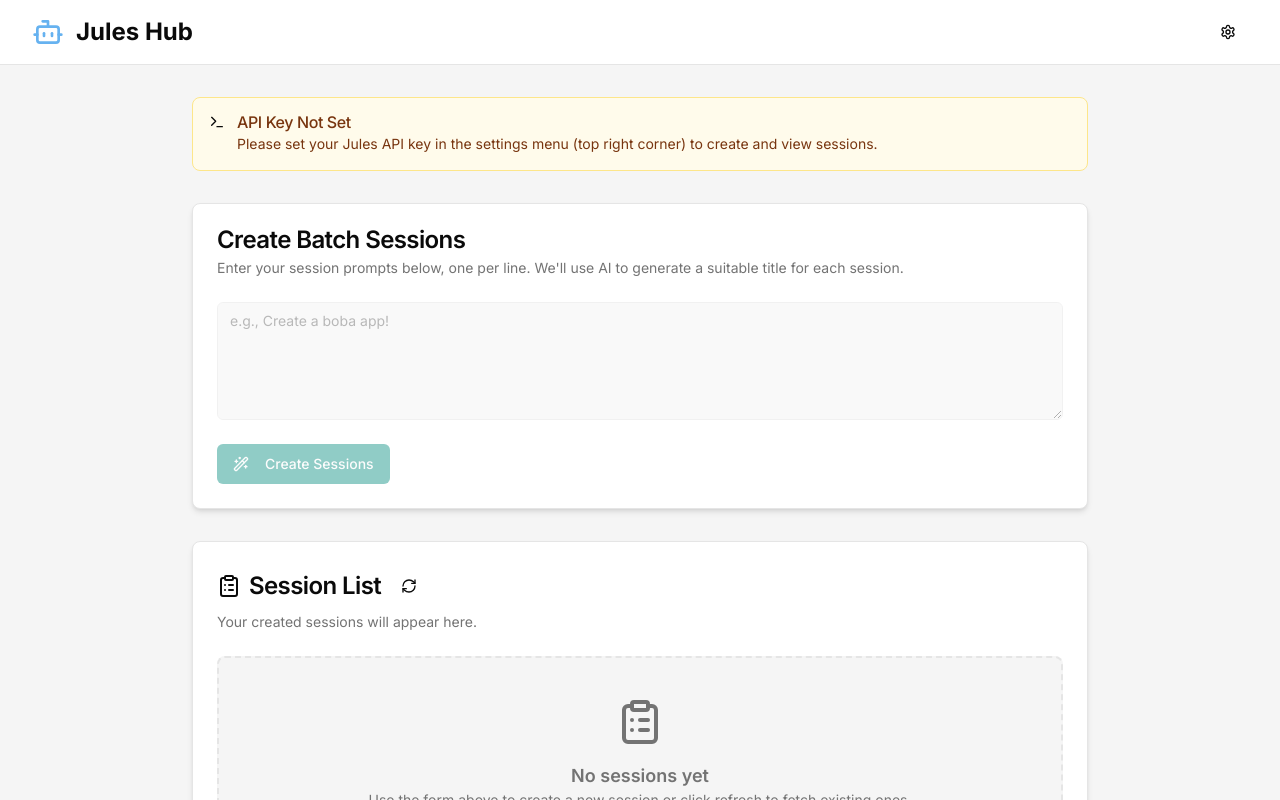
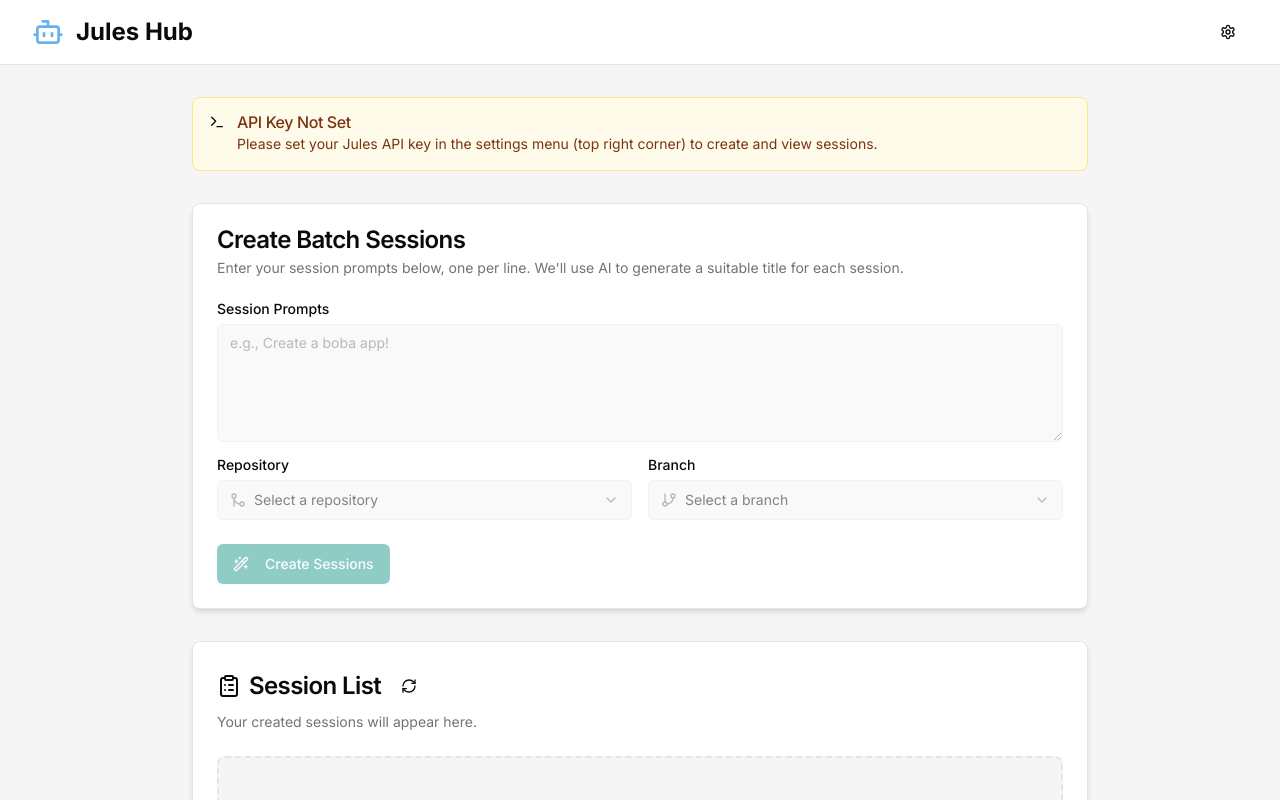
Before and after one commit to ql-owo-lp/jules-master, a Next.js app: page / in a window 1280 px wide. Shown: the top 800 px of the page. Built offline with nearby package versions, Linux system fonts and the light colour scheme; what @genkit-ai/google-genai, genkit would draw is missing.

Commit message:
Below "Last updated" , show "Next poll in: x seconds", where the seconds

```diff
--- a/src/app/page.tsx
+++ b/src/app/page.tsx
@@ -20,6 +20,8 @@
   const [lastUpdatedAt, setLastUpdatedAt] = useState<Date | null>(null);
   const [isFetching, startFetching] = useTransition();
   const { toast } = useToast();
+  const [countdown, setCountdown] = useState(pollInterval);
+
 
   const fetchSessions = () => {
     if (!apiKey) return;
@@ -29,12 +31,24 @@
       const validSessions = fetchedSessions.filter(s => s);
       setSessions(validSessions);
       setLastUpdatedAt(new Date());
+      setCountdown(pollInterval);
     });
   };
 
   useEffect(() => {
     setIsClient(true);
   }, []);
+
+  // Countdown timer
+  useEffect(() => {
+    if (!isClient || !apiKey || pollInterval <= 0) return;
+
+    const timer = setInterval(() => {
+      setCountdown((prev) => (prev > 0 ? prev - 1 : 0));
+    }, 1000);
+
+    return () => clearInterval(timer);
+  }, [isClient, apiKey, pollInterval]);
 
   // Fetch sessions on initial load and set up polling
   useEffect(() => {
@@ -107,12 +121,15 @@
           <JobCreationForm
             onJobsCreated={handleSessionsCreated}
             disabled={!apiKey}
+            apiKey={apiKey}
           />
           <SessionList
             sessions={sessions}
             lastUpdatedAt={lastUpdatedAt}
             onRefresh={handleRefresh}
             isRefreshing={isFetching}
+            countdown={countdown}
+            pollInterval={pollInterval}
           />
         </div>
       </main>
--- a/src/app/sessions/actions.ts
+++ b/src/app/sessions/actions.ts
@@ -1,9 +1,19 @@
 'use server';
 
-import type { Session } from '@/lib/types';
+import type { Session, Source, Branch } from '@/lib/types';
 
 type ListSessionsResponse = {
   sessions: Session[];
+  nextPageToken?: string;
+};
+
+type ListSourcesResponse = {
+  sources: Source[];
+  nextPageToken?: string;
+};
+
+type ListBranchesResponse = {
+  branches: Branch[];
   nextPageToken?: string;
 };
 
@@ -48,3 +58,50 @@
     return [];
   }
 }
+
+export async function listSources(apiKey: string): Promise<Source[]> {
+  if (!apiKey) {
+    return [];
+  }
+  try {
+    const response = await fetch('https://jules.googleapis.com/v1alpha/sources', {
+      headers: {
+        'X-Goog-Api-Key': apiKey,
+      },
+      cache: 'no-store',
+    });
+    if (!response.ok) {
+      console.error(`Failed to fetch sources: ${response.status} ${response.statusText}`);
+      return [];
+    }
+    const data: ListSourcesResponse = await response.json();
+    return data.sources || [];
+  } catch (error) {
+    console.error('Error fetching sources:', error);
+    return [];
+  }
+}
+
+
+export async function listBranches(apiKey: string, sourceName: string): Promise<Branch[]> {
+  if (!apiKey || !sourceName) {
+    return [];
+  }
+  try {
+    const response = await fetch(`https://jules.googleapis.com/v1alpha/${sourceName}:listBranches`, {
+      headers: {
+        'X-Goog-Api-Key': apiKey,
+      },
+      cache: 'no-store',
+    });
+    if (!response.ok) {
+      console.error(`Failed to fetch branches: ${response.status} ${response.statusText}`);
+      return [];
+    }
+    const data: ListBranchesResponse = await response.json();
+    return data.branches || [];
+  } catch (error) {
+    console.error('Error fetching branches:', error);
+    return [];
+  }
+}
--- /dev/null
+++ b/src/components/branch-selection.tsx
@@ -0,0 +1,97 @@
+'use client';
+
+import { useEffect, useState, useTransition } from 'react';
+import {
+  Select,
+  SelectContent,
+  SelectItem,
+  SelectTrigger,
+  SelectValue,
+} from '@/components/ui/select';
+import { Label } from '@/components/ui/label';
+import { Skeleton } from '@/components/ui/skeleton';
+import { listBranches } from '@/app/sessions/actions';
+import type { Source, Branch } from '@/lib/types';
+import { AlertCircle, GitBranch } from 'lucide-react';
+
+type BranchSelectionProps = {
+  apiKey: string;
+  source: Source | null;
+  disabled?: boolean;
+};
+
+export function BranchSelection({ apiKey, source, disabled }: BranchSelectionProps) {
+  const [branches, setBranches] = useState<Branch[]>([]);
+  const [isFetching, startFetching] = useTransition();
+  const [error, setError] = useState<string | null>(null);
+  const [selectedBranch, setSelectedBranch] = useState<string | undefined>();
+
+  useEffect(() => {
+    if (apiKey && source) {
+      startFetching(async () => {
+        try {
+          setError(null);
+          const fetchedBranches = await listBranches(apiKey, source.name);
+          setBranches(fetchedBranches);
+          const defaultBranch = fetchedBranches.find(b => b.isDefault) || fetchedBranches[0];
+          if (defaultBranch) {
+            setSelectedBranch(defaultBranch.name);
+          }
+        } catch (e) {
+          setError('Failed to load branches.');
+          console.error(e);
+        }
+      });
+    } else {
+      setBranches([]);
+      setSelectedBranch(undefined);
+    }
+  }, [apiKey, source]);
+
+  if (isFetching) {
+    return (
+      <div className="space-y-2">
+        <Label htmlFor="branch-skeleton">Branch</Label>
+        <Skeleton id="branch-skeleton" className="h-10 w-full" />
+      </div>
+    );
+  }
+
+  if (error) {
+    return (
+        <div className="space-y-2">
+            <Label htmlFor="branch-error">Branch</Label>
+            <div id="branch-error" className="flex items-center gap-2 text-sm text-destructive border border-destructive/50 rounded-md p-2 bg-destructive/10">
+                <AlertCircle className="h-4 w-4" />
+                <span>{error}</span>
+            </div>
+        </div>
+    )
+  }
+
+  return (
+    <div className="grid w-full items-center gap-2">
+      <Label htmlFor="branch">Branch</Label>
+      <Select
+        onValueChange={setSelectedBranch}
+        value={selectedBranch}
+        disabled={disabled || !source || branches.length === 0}
+        name="branch"
+      >
+        <SelectTrigger id="branch">
+            <div className="flex items-center gap-2">
+                <GitBranch className="h-4 w-4 text-muted-foreground" />
+                <SelectValue placeholder="Select a branch" />
+            </div>
+        </SelectTrigger>
+        <SelectContent>
+          {branches.map((branch) => (
+            <SelectItem key={branch.name} value={branch.name}>
+              {branch.name.replace('refs/heads/', '')}
+            </SelectItem>
+          ))}
+        </SelectContent>
+      </Select>
+    </div>
+  );
+}
--- a/src/components/job-creation-form.tsx
+++ b/src/components/job-creation-form.tsx
@@ -13,22 +13,27 @@
 import { Button } from "@/components/ui/button";
 import { Label } from "@/components/ui/label";
 import { createTitleForJob } from "@/app/actions";
-import type { Session } from "@/lib/types";
+import type { Session, Source } from "@/lib/types";
 import { useToast } from "@/hooks/use-toast";
 import { Wand2, Loader2 } from "lucide-react";
+import { SourceSelection } from "./source-selection";
+import { BranchSelection } from "./branch-selection";
 
 type JobCreationFormProps = {
   onJobsCreated: (sessions: Session[]) => void;
   disabled?: boolean;
+  apiKey: string;
 };
 
 export function JobCreationForm({
   onJobsCreated,
   disabled,
+  apiKey
 }: JobCreationFormProps) {
   const [prompts, setPrompts] = useState("");
   const [isPending, startTransition] = useTransition();
   const { toast } = useToast();
+  const [selectedSource, setSelectedSource] = useState<Source | null>(null);
 
   const handleSubmit = (e: React.FormEvent<HTMLFormElement>) => {
     e.preventDefault();
@@ -90,9 +95,9 @@
         </CardDescription>
       </CardHeader>
       <form onSubmit={handleSubmit}>
-        <CardContent>
+        <CardContent className="space-y-4">
           <div className="grid w-full gap-2">
-            <Label htmlFor="prompts" className="sr-only">Session Prompts</Label>
+            <Label htmlFor="prompts">Session Prompts</Label>
             <Textarea
               id="prompts"
               placeholder="e.g., Create a boba app!"
@@ -102,6 +107,10 @@
               disabled={isPending || disabled}
               aria-label="Session Prompts"
             />
+          </div>
+          <div className="grid grid-cols-1 md:grid-cols-2 gap-4">
+            <SourceSelection apiKey={apiKey} onSourceSelected={setSelectedSource} disabled={disabled || isPending} />
+            <BranchSelection apiKey={apiKey} source={selectedSource} disabled={disabled || isPending || !selectedSource}/>
           </div>
         </CardContent>
         <CardFooter>
--- a/src/components/session-list.tsx
+++ b/src/components/session-list.tsx
@@ -27,13 +27,15 @@
   lastUpdatedAt: Date | null;
   onRefresh: () => void;
   isRefreshing?: boolean;
+  countdown: number;
+  pollInterval: number;
 };
 
-export function SessionList({ sessions, lastUpdatedAt, onRefresh, isRefreshing }: SessionListProps) {
+export function SessionList({ sessions, lastUpdatedAt, onRefresh, isRefreshing, countdown, pollInterval }: SessionListProps) {
   return (
     <Card className="shadow-md">
       <CardHeader>
-        <div className="flex items-center justify-between">
+        <div className="flex items-start justify-between gap-4">
           <div className="flex items-center gap-2">
             <ClipboardList className="h-6 w-6" />
             <CardTitle>Session List</CardTitle>
@@ -42,9 +44,16 @@
             </Button>
           </div>
           {lastUpdatedAt && (
-            <div className="text-sm text-muted-foreground">
-              Last updated:{" "}
-              {format(lastUpdatedAt, "h:mm:ss a")}
+            <div className="text-sm text-muted-foreground text-right flex-shrink-0">
+              <div>
+                Last updated:{" "}
+                {format(lastUpdatedAt, "h:mm:ss a")}
+              </div>
+              {pollInterval > 0 && (
+                 <div>
+                   Next poll in: {countdown}s
+                 </div>
+              )}
             </div>
           )}
         </div>
--- /dev/null
+++ b/src/components/source-selection.tsx
@@ -0,0 +1,103 @@
+'use client';
+
+import { useEffect, useState, useTransition } from 'react';
+import {
+  Select,
+  SelectContent,
+  SelectItem,
+  SelectTrigger,
+  SelectValue,
+} from '@/components/ui/select';
+import { Label } from '@/components/ui/label';
+import { Skeleton } from '@/components/ui/skeleton';
+import { listSources } from '@/app/sessions/actions';
+import type { Source } from '@/lib/types';
+import { AlertCircle, GitMerge } from 'lucide-react';
+
+type SourceSelectionProps = {
+  apiKey: string;
+  onSourceSelected: (source: Source | null) => void;
+  disabled?: boolean;
+};
+
+export function SourceSelection({ apiKey, onSourceSelected, disabled }: SourceSelectionProps) {
+  const [sources, setSources] = useState<Source[]>([]);
+  const [isFetching, startFetching] = useTransition();
+  const [error, setError] = useState<string | null>(null);
+
+  useEffect(() => {
+    if (apiKey) {
+      startFetching(async () => {
+        try {
+          setError(null);
+          const fetchedSources = await listSources(apiKey);
+          setSources(fetchedSources);
+          if (fetchedSources.length > 0) {
+            onSourceSelected(fetchedSources[0]);
+          }
+        } catch (e) {
+          setError('Failed to load repositories.');
+          console.error(e);
+        }
+      });
+    } else {
+      setSources([]);
+      onSourceSelected(null);
+    }
+  }, [apiKey, onSourceSelected]);
+
+  const handleValueChange = (sourceName: string) => {
+    const selected = sources.find((s) => s.name === sourceName) || null;
+    onSourceSelected(selected);
+  };
+
+  const selectedValue = sources.length > 0 ? sources.find(s => s.name === sources[0].name)?.name : undefined;
+
+
+  if (isFetching) {
+    return (
+      <div className="space-y-2">
+        <Label htmlFor="repository-skeleton">Repository</Label>
+        <Skeleton id="repository-skeleton" className="h-10 w-full" />
+      </div>
+    );
+  }
+
+  if (error) {
+    return (
+        <div className="space-y-2">
+            <Label htmlFor="repository-error">Repository</Label>
+            <div id="repository-error" className="flex items-center gap-2 text-sm text-destructive border border-destructive/50 rounded-md p-2 bg-destructive/10">
+                <AlertCircle className="h-4 w-4" />
+                <span>{error}</span>
+            </div>
+        </div>
+    )
+  }
+
+  return (
+    <div className="grid w-full items-center gap-2">
+      <Label htmlFor="repository">Repository</Label>
+      <Select
+        onValueChange={handleValueChange}
+        disabled={disabled || sources.length === 0}
+        defaultValue={selectedValue}
+        name="repository"
+      >
+        <SelectTrigger id="repository">
+          <div className="flex items-center gap-2">
+            <GitMerge className="h-4 w-4 text-muted-foreground" />
+            <SelectValue placeholder="Select a repository" />
+          </div>
+        </SelectTrigger>
+        <SelectContent>
+          {sources.map((source) => (
+            <SelectItem key={source.name} value={source.name}>
+              {source.githubRepo.owner}/{source.githubRepo.repo}
+            </SelectItem>
+          ))}
+        </SelectContent>
+      </Select>
+    </div>
+  );
+}
```
Also changed, not shown: src/lib/types.ts (+17 -0 lines).
